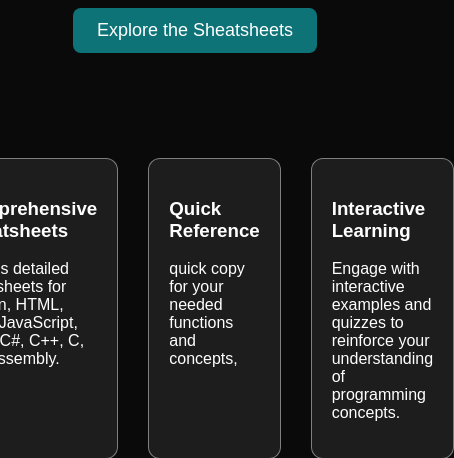
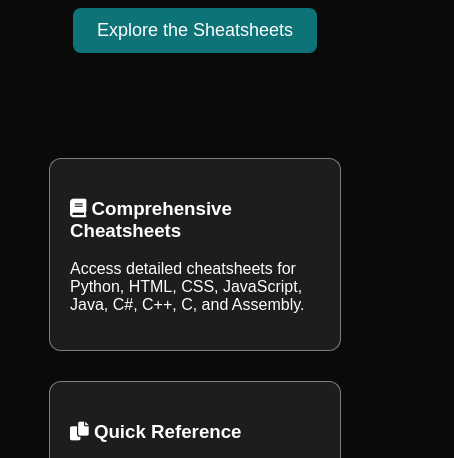
Before and after one commit to fakegamer114/devsheet, a plain HTML site: page index.html in a window 390 px wide. Shown: the part 386-844 px from the top of the page, 454 px wide, since content can reach past the window. Drawn offline with Linux system fonts and the light colour scheme.

Commit message:
Add files via upload

```diff
--- a/index.html
+++ b/index.html
@@ -31,26 +31,29 @@
     <div class="features">
 
         <div class="feature-card">
-            <h3>
+            <h3><i class="fas fa-book"></i>
                Comprehensive Cheatsheets
               </h3>
             <p>Access detailed cheatsheets for Python, HTML, CSS, JavaScript, Java, C#, C++, C, and Assembly.</p>
         </div>
 
         <div class="feature-card">
-            <h3>
+            <h3><i class="fas fa-copy"></i>
                 Quick Reference
             </h3>
-            <p>quick copy for your needed functions and concepts, </p>
+            <p>quick copy for your needed functions and concepts. </p>
         </div>
 
         <div class="feature-card">
-            <h3>
+            <h3><i class="fas fa-laptop-code"></i>
                Interactive Learning
               </h3>
             <p>Engage with interactive examples and quizzes to reinforce your understanding of programming concepts.</p>
         </div>
     </div>
+
+
+
 </body>
 <footer>
   <p>&copy; 2026 DevSheet. All rights reserved.</p>
--- a/sheatsheet-style.css
+++ b/sheatsheet-style.css
@@ -109,7 +109,6 @@ p {
 
 
 
-
 footer {
   text-align: center;
   padding: 20px;
--- a/style.css
+++ b/style.css
@@ -124,6 +124,14 @@ footer {
   font-size: 12px;
   margin-top: 40px;
 }
+
+@media (max-width: 768px) {
+  .features {
+    flex-direction: column;
+    align-items: center;
+  }
+}
+
 @keyframes fadeInUp {
     0% {
       opacity: 0;
```
